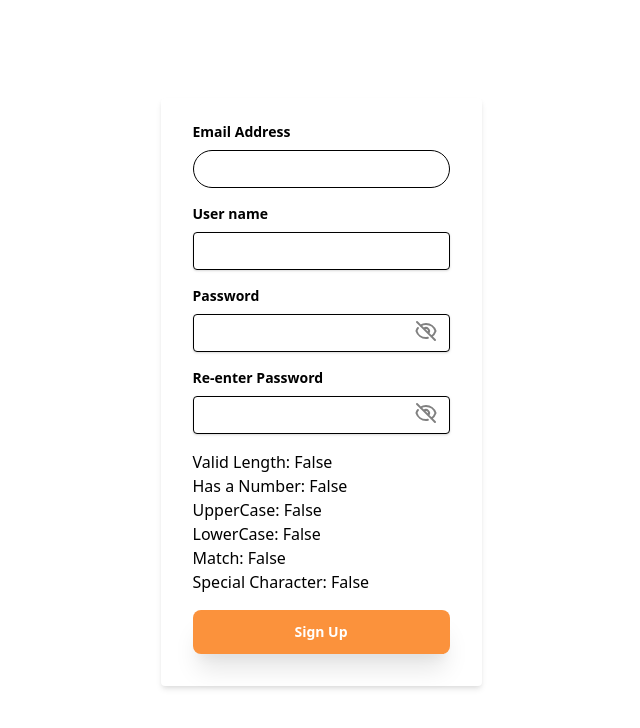
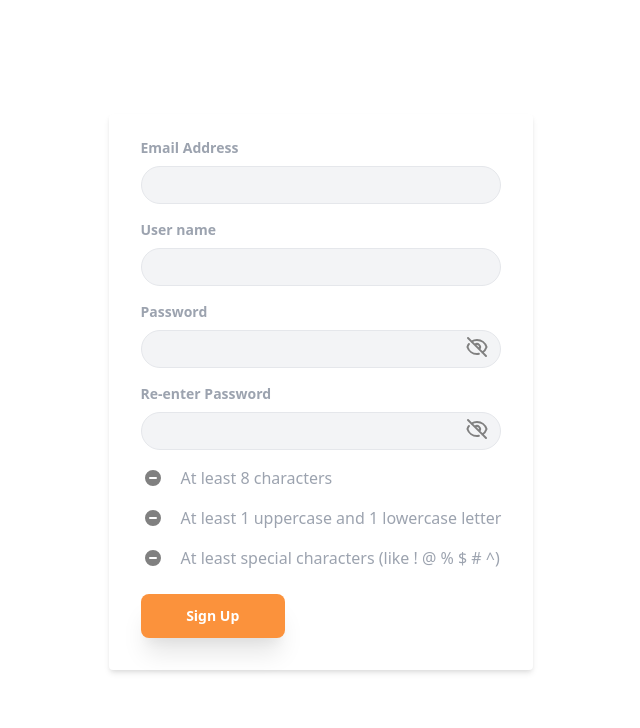
Before and after one commit to JulieJud/ukol-forma, a React (Create React App) app: page / in a window 1280 px wide. Shown: the top 728 px of the page, without its empty margins (319-959 px from the left). Built offline with nearby package versions, Linux system fonts and the light colour scheme.

Commit message:
add validation list

```diff
--- a/src/App.js
+++ b/src/App.js
@@ -25,8 +25,8 @@ const Signup = () => {
         onSubmit={handleSubmit}
         className="bg-white shadow-md rounded px-8 pt-6 pb-8 mb-4"
       >
-        <div className="mb-4">
-          <label className="block text-gray-700 text-sm font-bold mb-2">
+        <div className="mb-4 ">
+          <label className="block text-gray-400 text-sm font-bold mb-2">
             Email Address
           </label>
           <input
@@ -36,11 +36,11 @@ const Signup = () => {
             onChange={handleInputChange}
             value={inputs.email}
             required
-            className=" border rounded-full w-full py-2 px-3 text-gray-700 leading-tight focus:outline-none focus:shadow-outline"
+            className="  border bg-gray-100 border-gray-200 hover:border-blue  focus:border-blue focus:bg-white  disabled:border-gray-50 disabled:bg-gray-50 disabled:cursor-auto rounded-full w-full py-2 px-3 text-gray-400 leading-tight "
           />
         </div>
         <div className="mb-4">
-          <label className="block text-gray-700 text-sm font-bold mb-2">
+          <label className="block text-gray-400 text-sm font-bold mb-2">
             User name
           </label>
           <input
@@ -50,12 +50,12 @@ const Signup = () => {
             value={inputs.name}
             maxLength={12}
             required
-            className="shadow appearance-none border rounded w-full py-2 px-3 text-gray-700 leading-tight focus:outline-none focus:shadow-outline"
+            className="  border bg-gray-100 border-gray-200 hover:border-blue  focus:border-blue focus:bg-white  disabled:border-gray-50 disabled:bg-gray-50 disabled:cursor-auto rounded-full w-full py-2 px-3 text-gray-400 leading-tight "
           />
         </div>
 
         <div className="mb-4 relative">
-          <label className="block text-gray-700 text-sm font-bold mb-2">
+          <label className="block text-gray-400 text-sm font-bold mb-2">
             Password
           </label>
           <input
@@ -68,7 +68,7 @@ const Signup = () => {
             onChange={handleInputChange}
             value={inputs.password1}
             required
-            className="shadow appearance-none border rounded w-full py-2 px-3 text-gray-700 leading-tight focus:outline-none focus:shadow-outline"
+            className=" border bg-gray-100 border-gray-200 rounded-full w-full py-2 px-3 text-gray-400 leading-tight "
           />
           <div
             className="absolute inset-y-1/2 right-0 pr-3 flex "
@@ -114,7 +114,7 @@ const Signup = () => {
           </div>
         </div>
         <div className="mb-4 relative">
-          <label className="block text-gray-700 text-sm font-bold mb-2">
+          <label className="block text-gray-400 text-sm font-bold mb-2">
             Re-enter Password
           </label>
           <input
@@ -127,7 +127,7 @@ const Signup = () => {
             onChange={handleInputChange}
             value={inputs.password2}
             required
-            className="shadow appearance-none border rounded w-full py-2 px-3 text-gray-700 leading-tight focus:outline-none focus:shadow-outline"
+            className=" border bg-gray-100 border-gray-200 rounded-full w-full py-2 px-3 text-gray-400 leading-tight "
           />
           <div
             className="absolute inset-y-1/2 right-0 pr-3 flex  "
@@ -172,33 +172,114 @@ const Signup = () => {
             )}
           </div>
         </div>
-        <div className="mb-4">
+        <div className="mb-6">
           <ul>
-            <li>
-              Valid Length:{" "}
-              {validLength ? <span>True</span> : <span>False</span>}
+            <li className="mb-4 flex text-gray-400 ">
+              {!inputs.password1 && (
+                <svg
+                  xmlns="http://www.w3.org/2000/svg"
+                  className="h-6 w-6 mr-4"
+                  fill="gray"
+                  viewBox="0 0 24 24"
+                  stroke="white"
+                >
+                  <path
+                    stroke-linecap="round"
+                    stroke-linejoin="round"
+                    stroke-width="2"
+                    d="M15 12H9m12 0a9 9 0 11-18 0 9 9 0 0118 0z"
+                  />
+                </svg>
+              )}
+              {inputs.password1 && validLength ? (
+                <span>zelenoe</span>
+              ) : (
+                <span></span>
+              )}
+              {inputs.password1 && !validLength ? (
+                <span>krasnoe</span>
+              ) : (
+                <span></span>
+              )}
+              At least 8 characters
             </li>
-            <li>
-              Has a Number: {hasNumber ? <span>True</span> : <span>False</span>}
+
+            <li className="mb-4 flex text-gray-400 ">
+              {!inputs.password1 && (
+                <svg
+                  xmlns="http://www.w3.org/2000/svg"
+                  className="h-6 w-6 mr-4"
+                  fill="gray"
+                  viewBox="0 0 24 24"
+                  stroke="white"
+                >
+                  <path
+                    stroke-linecap="round"
+                    stroke-linejoin="round"
+                    stroke-width="2"
+                    d="M15 12H9m12 0a9 9 0 11-18 0 9 9 0 0118 0z"
+                  />
+                </svg>
+              )}
+              {inputs.password1 && upperCase && lowerCase ? (
+                <span>zelenoe</span>
+              ) : (
+                <span></span>
+              )}
+              {inputs.password1 || (upperCase && !lowerCase) ? (
+                <span>krasnoe</span>
+              ) : (
+                <span></span>
+              )}
+              At least 1 uppercase and 1 lowercase letter
             </li>
-            <li>
-              UpperCase: {upperCase ? <span>True</span> : <span>False</span>}
-            </li>
-            <li>
-              LowerCase: {lowerCase ? <span>True</span> : <span>False</span>}
-            </li>
-            <li>Match: {match ? <span>True</span> : <span>False</span>}</li>
-            <li>
-              Special Character:{" "}
-              {specialChar ? <span>True</span> : <span>False</span>}
+
+            <li className="mb-4 flex text-gray-400 ">
+              {!inputs.password1 && (
+                <svg
+                  xmlns="http://www.w3.org/2000/svg"
+                  className="h-6 w-6 mr-4"
+                  fill="gray"
+                  viewBox="0 0 24 24"
+                  stroke="white"
+                >
+                  <path
+                    stroke-linecap="round"
+                    stroke-linejoin="round"
+                    stroke-width="2"
+                    d="M15 12H9m12 0a9 9 0 11-18 0 9 9 0 0118 0z"
+                  />
+                </svg>
+              )}
+              {inputs.password1 && specialChar ? (
+                <span>zelenoe</span>
+              ) : (
+                <span></span>
+              )}
+              {inputs.password1 && !specialChar ? (
+                <span>krasnoe</span>
+              ) : (
+                <span></span>
+              )}
+              At least special characters (like ! @ % $ # ^)
             </li>
           </ul>
         </div>
 
         <button
+          disabled={
+            inputs.password1 !== inputs.password2 &&
+            !inputs.validLength &&
+            !inputs.hasNumber &&
+            !inputs.upperCase &&
+            !inputs.lowerCase &&
+            !inputs.specialChar
+              ? true
+              : false
+          }
           type="submit"
-          className="mt-3 text-sm font-semibold
-            bg-orange-400 w-full text-white rounded-lg
+          className="mt-3 items-centre w-2/5 text-sm font-semibold
+            bg-orange-400  text-white rounded-lg
             px-6 py-3 block shadow-xl  hover:bg-amber-700 active:bg-amber-800  focus:bg-amber-600 disabled:bg-orange-100 disabled:cursor-auto
 disabled:pointer-events-none"
         >
--- a/src/CustomHooks.js
+++ b/src/CustomHooks.js
@@ -49,17 +49,13 @@ const useSignUpForm = () => {
 
   const handleSubmit = async (event) => {
     event.preventDefault();
-    if (password1 !== password2) {
-      alert("Password1 and Password2 should be the same");
-    } else {
-      console.log(inputs);
+
     const newUser = { name, email, password1, password2 };
     try {
       const body = JSON.stringify(newUser);
       alert(body);
     } catch (err) {
       console.error(err.response.data);
-      }
     }
   };
 
--- a/tailwind.config.js
+++ b/tailwind.config.js
@@ -5,6 +5,7 @@ module.exports = {
     colors: {
       current: "currentColor",
       white: "#ffffff",
+      blue: "#bfdbfe",
       orange: {
         400: "#fb923c",
         100: "#ffedd5",
@@ -13,6 +14,12 @@ module.exports = {
         600: "#d97706",
         700: "#b45309",
         800: "#92400e",
+      },
+      gray: {
+        400: "#9ca3af",
+        200: "#e5e7eb",
+        100: "#f3f4f6",
+        50: "#f9fafb",
       },
     },
   },
```
Lines whose indentation alone changed are shown as unchanged.
